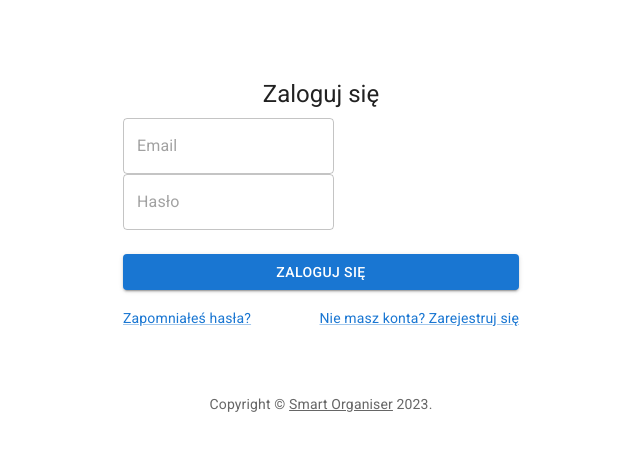
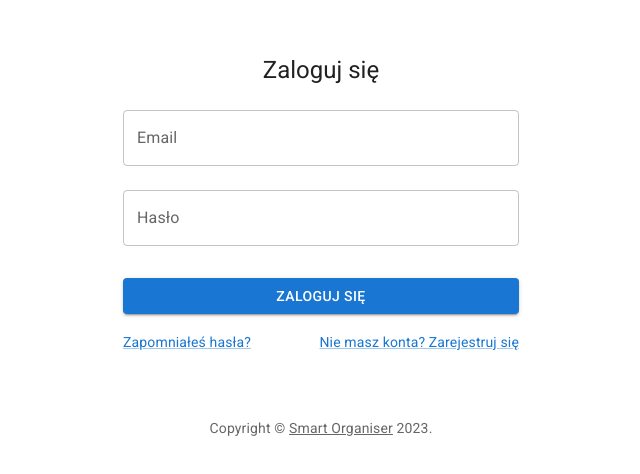
Before and after one commit to MarcinSQL/Smart-Organiser, a React (Create React App) app: page / in a window 1280 px wide. Shown: the part 138-612 px from the top of the page, without its empty margins (319-959 px from the left). Built offline with nearby package versions, Linux system fonts and the light colour scheme.

Commit message:
Modify styles and error message of TextInput component

```diff
--- a/src/modules/components/TextInput.tsx
+++ b/src/modules/components/TextInput.tsx
@@ -1,5 +1,5 @@
 import { Controller } from "react-hook-form";
-import { Typography, TextField } from "@mui/material";
+import { TextField } from "@mui/material";
 
 interface ITextInput {
   control: any;
@@ -20,18 +20,15 @@ export default function TextInput(props: ITextInput) {
       render={({ field, fieldState }) => (
         <>
           <TextField
+            margin="normal"
+            fullWidth
             disabled={disabled}
             {...field}
             type={type}
-            placeholder={label}
             size="medium"
+            label={fieldState.error ? fieldState.error.message : label}
             error={!!fieldState.error}
           />
-          {!!fieldState.error && (
-            <Typography color="error" fontWeight="light" variant="caption">
-              {fieldState.error.message}
-            </Typography>
-          )}
         </>
       )}
     />
--- a/src/modules/logic/authorization/SignIn.ts
+++ b/src/modules/logic/authorization/SignIn.ts
@@ -9,8 +9,8 @@ interface IFormInput {
 
 export default function signIn() {
   let userSchema = yup.object().shape({
-    email: yup.string().email("Niepoprawny typ maila").required("Pole jest wymagane"),
-    password: yup.string().min(6, "Wymagane min 6 znaków").required("Pole jest wymagane"),
+    email: yup.string().email("Niepoprawny typ maila").required("Email jest wymagany"),
+    password: yup.string().min(6, "Wymagane min 6 znaków").required("Hasło jest wymagane"),
   });
 
   const { register, handleSubmit, control } = useForm<IFormInput>({
```
